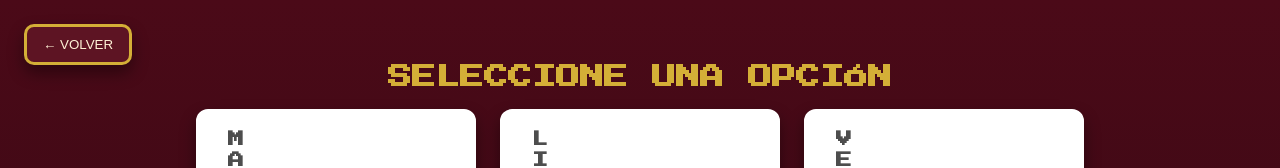
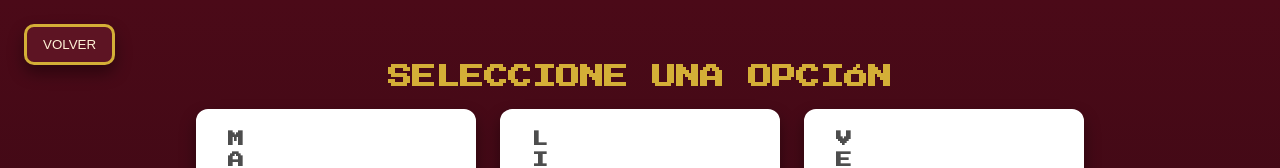
Before and after one commit to nicolasss-dev/balatro_algebra_lineal, a plain HTML site: page frontend/index.html in a window 1280 px wide. Both pictures are taken after a click on the button "INICIAR". Shown: the top 168 px of the page. Drawn offline with Linux system fonts and the light colour scheme.

Commit message:
flecha fea

```diff
--- a/frontend/index.html
+++ b/frontend/index.html
@@ -84,7 +84,7 @@
 
       <!-- Menú Principal -->
       <section id="menu" class="screen" aria-label="Menú principal">
-        <button class="boton volver" data-target="inicio" aria-label="Volver">← VOLVER</button>
+        <button class="boton volver" data-target="inicio" aria-label="Volver">VOLVER</button>
         <h2 class="subtitulo">SELECCIONE UNA OPCIÓN</h2>
         <div class="cartas">
           <article class="carta" data-target="matrices" role="button" tabindex="0" aria-label="Ir a matrices">
@@ -113,7 +113,7 @@
 
       <!-- Pantalla Matrices -->
       <section id="matrices" class="screen" aria-label="Operaciones con matrices">
-        <button class="boton volver" data-target="menu" aria-label="Volver">← VOLVER</button>
+        <button class="boton volver" data-target="menu" aria-label="Volver">VOLVER</button>
         <h2 class="subtitulo">OPERACIONES CON MATRICES</h2>
         <div class="matrices-container">
           <div class="panel-matriz">
@@ -147,7 +147,7 @@
 
       <!-- Pantalla Lineales -->
       <section id="lineales" class="screen" aria-label="Resolver sistema de ecuaciones lineales">
-        <button class="boton volver" data-target="menu" aria-label="Volver">← VOLVER</button>
+        <button class="boton volver" data-target="menu" aria-label="Volver">VOLVER</button>
         <h2 class="subtitulo">RESOLVER SISTEMA DE ECUACIONES LINEALES</h2>
         <div class="lineales-container">
           <div class="panel-izq">
@@ -171,7 +171,7 @@
 
       <!-- Pantalla Vectores -->
       <section id="vectores" class="screen" aria-label="Operaciones con vectores">
-        <button class="boton volver" data-target="menu" aria-label="Volver">← VOLVER</button>
+        <button class="boton volver" data-target="menu" aria-label="Volver">VOLVER</button>
         <h2 class="subtitulo">OPERACIONES CON VECTORES</h2>
         <div class="vectores-container">
           <div class="panel-vec">
```
